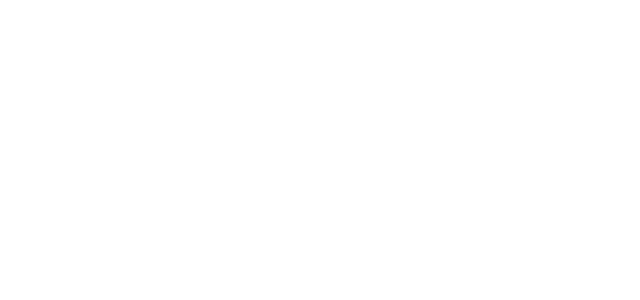
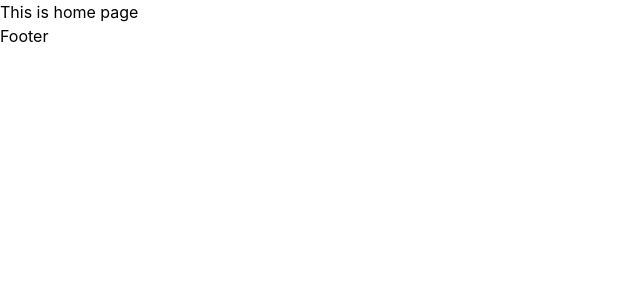
Before and after one commit to ibrahimsarder96/education-center, a React (Create React App) app: page / in a window 1280 px wide. Shown: the top 300 px of the page, without its empty margins (0-640 px from the left). Built offline with nearby package versions, Linux system fonts and the light colour scheme.

Commit message:
Route add

```diff
--- a/src/App.js
+++ b/src/App.js
@@ -1,9 +1,11 @@
+import { RouterProvider } from 'react-router-dom';
 import './App.css';
+import router from './Routes/Routes/Routes';
 
 function App() {
   return (
     <div>
-
+    <RouterProvider router={router}></RouterProvider>
     </div>
   );
 }
--- a/src/Pages/Home/Home/Home.js
+++ b/src/Pages/Home/Home/Home.js
@@ -0,0 +1,11 @@
+import React from 'react';
+
+const Home = () => {
+  return (
+    <div>
+      <h1>This is home page</h1>
+    </div>
+  );
+};
+
+export default Home;
```
Also changed, not shown: src/Routes/Routes/Routes.js (+14 -2 lines).
